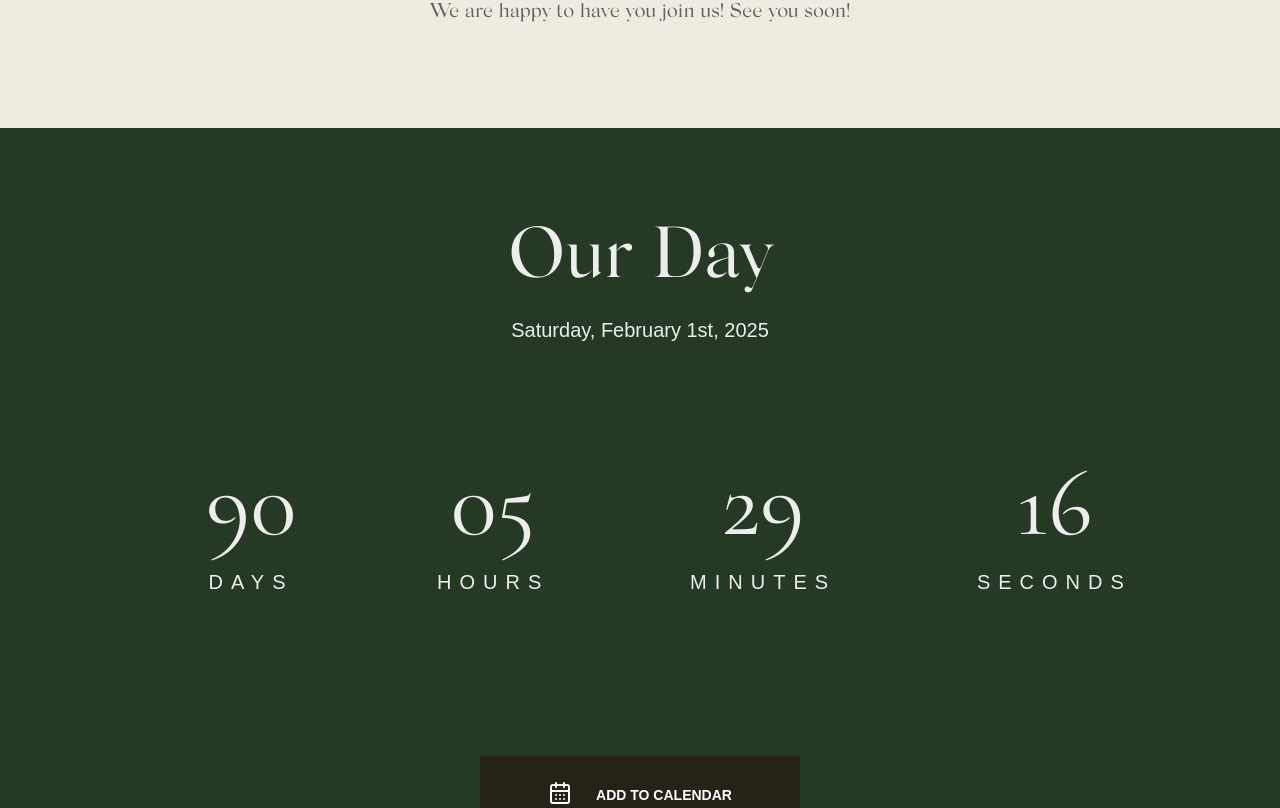
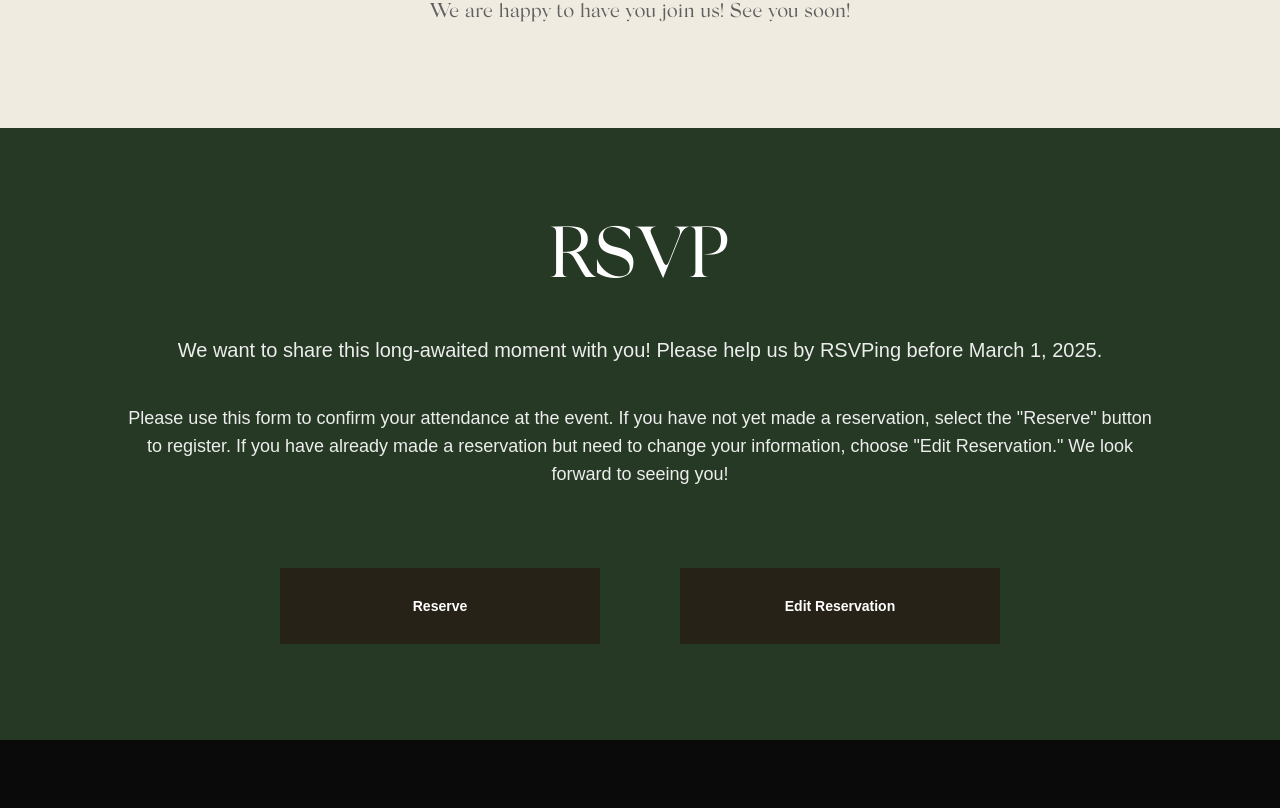
Before and after one commit to BBPH-wedding/BBPH-wedding-Frontend, a Next.js app: page / in a window 1280 px wide. Shown: the part 1232-2040 px from the top of the page. After the commit the page ends 1972 px from the top, so only its background shows below. Built offline with nearby package versions, Linux system fonts and the light colour scheme.

Commit message:
secciones comentadas

```diff
--- a/src/app/page.tsx
+++ b/src/app/page.tsx
@@ -1,9 +1,11 @@
 import Navbar from "@/components/Navbar";
 import Calendar from "@/sections/calendar/page";
+import FAQs from "@/sections/faqs/page";
 import Hero from "@/sections/hero/page";
 import History from "@/sections/history/page";
 import Hotel from "@/sections/hotel/page";
 import Itinerary from "@/sections/itinerary/page";
+import RSVP from "@/sections/RSVP/page";
 import ToDos from "@/sections/to-do's/page";
 import Travel from "@/sections/travel/page";
 
@@ -13,11 +15,13 @@ export default function Home() {
       <Navbar />
       <Hero />
       <History />
-      <Calendar />
+      {/* <Calendar />
       <Itinerary/>
       <Travel/>
       <Hotel/>
-      <ToDos/>
+      <ToDos/> */}
+      <RSVP/>
+      {/* <FAQs/> */}
     </>
   );
 }
--- /dev/null
+++ b/src/sections/RSVP/page.tsx
@@ -0,0 +1,35 @@
+import Button from "@/components/Button";
+import Titles from "@/components/Titles";
+
+const RSVP = () => {
+  return (
+    <>
+      <section className="flex flex-col items-center justify-center h-auto py-24 text-center bg-primaryGreen px-10">
+        <div>
+          <Titles title="RSVP" color="text-white" size="large" />
+          <p className="mt-10 text-sm md:text-xl">
+            We want to share this long-awaited moment with you! Please help us
+            by RSVPing before March 1, 2025.
+          </p>
+        </div>
+
+        <div className="mt-10 flex flex-col justify-center">
+          <p className="text-sm md:text-lg max-w-lg md:max-w-5xl mx-auto">
+            Please use this form to confirm your attendance at the event. If you
+            have not yet made a reservation, select the "Reserve" button to
+            register. If you have already made a reservation but need to change
+            your information, choose "Edit Reservation." We look forward to
+            seeing you!
+          </p>
+
+          <div className="flex flex-wrap justify-center w-full mt-16 gap-7 md:mt-20 md:gap-20">
+            <Button className="w-full">Reserve</Button>
+            <Button className="w-full">Edit Reservation</Button>
+          </div>
+        </div>
+      </section>
+    </>
+  );
+};
+
+export default RSVP;
--- /dev/null
+++ b/src/sections/faqs/page.tsx
@@ -0,0 +1,9 @@
+const FAQs = () => {
+  return (
+    <>
+      <section className="h-screen bg-[#F0EBE0] flex flex-col items-center justify-center text-center px-5 text-sm md:text-lg"></section>
+    </>
+  );
+};
+
+export default FAQs;
--- a/src/sections/to-do's/page.tsx
+++ b/src/sections/to-do's/page.tsx
@@ -106,7 +106,3 @@ const ToDos = () => {
 };
 
 export default ToDos;
-
-// shopping
-// restaurants and bars
-// nigthlife
```
